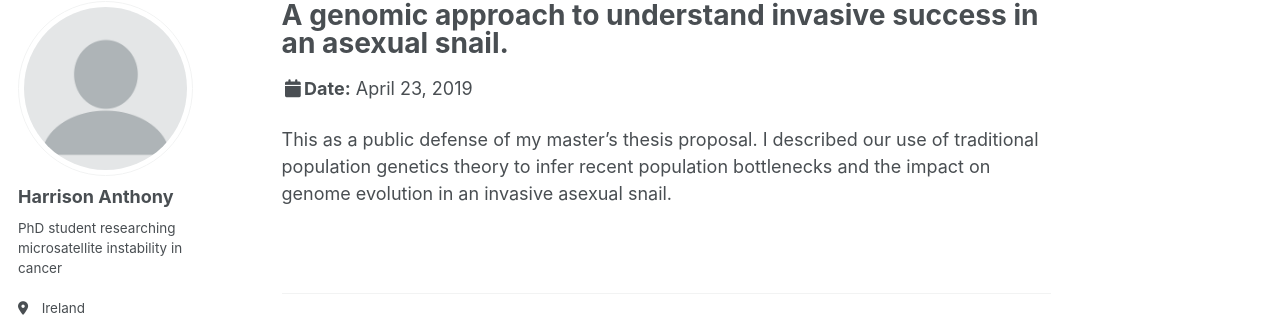
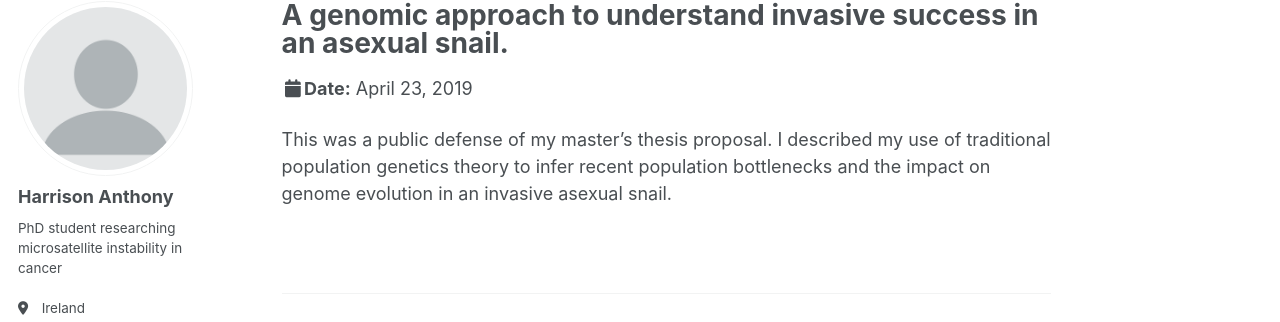
Before and after one commit to harrison-anth/harrison-anth.github.io, a Jekyll site: the page built from _talks/2014-03-01-talk-3.md, in a window 1280 px wide and 993 px high. Shown: the part 98-420 px from the top of the window. Built offline with Jekyll 4.4.1, drawn with Linux system fonts in a browser that asks for light colours; some web fonts are replaced.

Commit message:
updating talks

```diff
--- a/_talks/2014-03-01-talk-3.md
+++ b/_talks/2014-03-01-talk-3.md
@@ -8,5 +8,5 @@ date: 2019-04-23
 location: "Pullman, WA, USA"
 ---
 
-This as a public defense of my master's thesis proposal. I described our use of traditional population genetics theory to infer recent population
+This was a public defense of my master's thesis proposal. I described my use of traditional population genetics theory to infer recent population
 bottlenecks and the impact on genome evolution in an invasive asexual snail.
```
